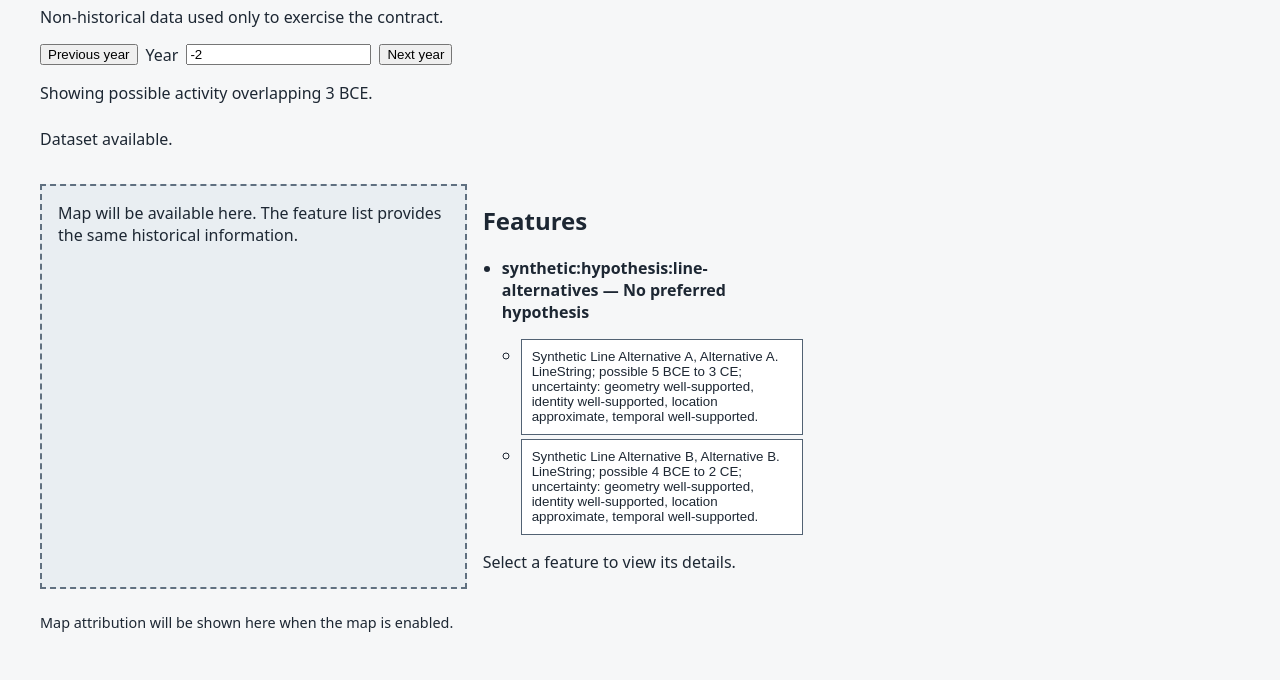
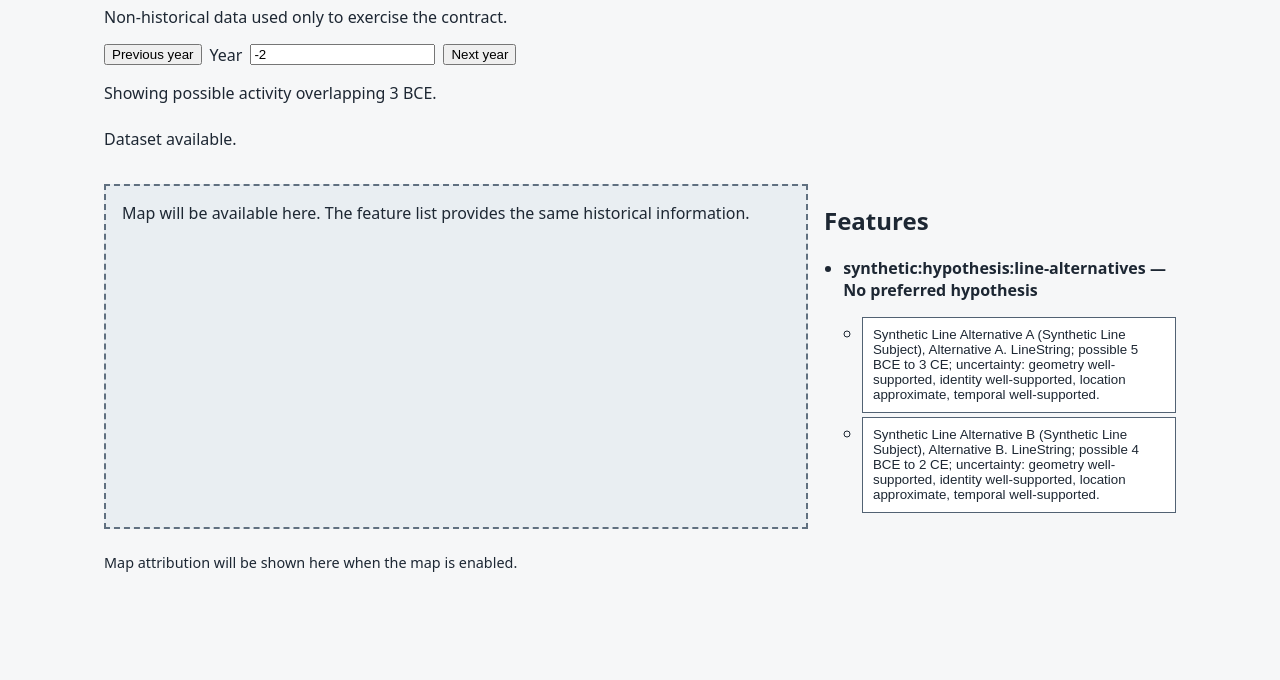
Before and after one commit to ywatase/chronomap, a website built with Vite: page web/index.html in a window 1280 px wide. Shown: the part 120-800 px from the top of the page. Built offline with nearby package versions, Linux system fonts and the light colour scheme.

Commit message:
fix: preserve UI shell map and accessibility state

```diff
--- a/web/src/app/state.ts
+++ b/web/src/app/state.ts
@@ -22,6 +22,7 @@ export type AppEvent =
   | { readonly type: "yearChanged"; readonly year: number }
   | { readonly type: "featureSelected"; readonly featureId: string }
   | { readonly type: "selectionCleared" }
+  | { readonly type: "detailClosed" }
   | { readonly type: "mobileTabChanged"; readonly tab: MobileTab }
   | { readonly type: "retryStarted" }
   | { readonly type: "retryFinished" };
@@ -39,6 +40,7 @@ export function reduce(state: AppState, event: AppEvent): AppState {
         ? { ...state, status: "ready", selectedFeatureId: event.featureId, activeMobileTab: "detail" }
         : state;
     case "selectionCleared": return { ...state, status: "selection-cleared", selectedFeatureId: null, activeMobileTab: "list" };
+    case "detailClosed": return { ...state, status: state.visibleFeatures.length ? "ready" : "no-match", selectedFeatureId: null, activeMobileTab: "list" };
     case "yearChanged": {
       if (!Number.isInteger(event.year)) return state;
       const visibleFeatures = filterFeaturesByYear(state.allFeatures, event.year);
--- a/web/src/styles.css
+++ b/web/src/styles.css
@@ -53,11 +53,10 @@ footer { margin-top: 1.5rem; font-size: .9rem; }
   .app-shell {
     padding: 2.5rem;
   }
-  main { grid-template-columns: minmax(0, 2fr) minmax(20rem, 1fr); }
+  .shell-content { display: grid; gap: 1rem; grid-template-columns: minmax(0, 2fr) minmax(20rem, 1fr); }
   .map-placeholder { grid-row: 2; }
   .sidebar { grid-column: 2; grid-row: 2; }
   .mobile-tabs { display: none; }
-  .list-panel, .detail-panel { display: block !important; }
 }
 
 @media (prefers-reduced-motion: reduce) {
--- a/web/src/ui/feature-list.ts
+++ b/web/src/ui/feature-list.ts
@@ -16,8 +16,11 @@ export function renderFeatureList(container: HTMLElement, state: AppState, bundl
     for (const feature of group.features) {
       const member = document.createElement("li"); const button = document.createElement("button"); button.type = "button";
       button.className = "feature-choice"; button.setAttribute("aria-pressed", String(state.selectedFeatureId === feature.id));
+      button.dataset.featureId = feature.id;
       const hypothesis = feature.properties.hypothesisLabel ? `, ${localizedText(feature.properties.hypothesisLabel, bundle.dataset.defaultLanguage)}` : "";
-      button.textContent = `${localizedText(feature.properties.labels, bundle.dataset.defaultLanguage)}${hypothesis}. ${feature.geometry.type}; ${periodText(feature.properties.temporal)}; uncertainty: ${uncertaintySummary(feature)}.`;
+      const entity = bundle.entitiesById[feature.properties.entityId];
+      const entityLabel = entity ? localizedText(entity.labels, bundle.dataset.defaultLanguage) : "Unknown entity";
+      button.textContent = `${localizedText(feature.properties.labels, bundle.dataset.defaultLanguage)} (${entityLabel})${hypothesis}. ${feature.geometry.type}; ${periodText(feature.properties.temporal)}; uncertainty: ${uncertaintySummary(feature)}.`;
       button.addEventListener("click", () => onSelect(feature.id, button)); member.append(button); members.append(member);
     }
     item.append(members); list.append(item);
--- a/web/src/ui/metadata-panel.ts
+++ b/web/src/ui/metadata-panel.ts
@@ -17,15 +17,16 @@ export function renderMetadataPanel(container: HTMLElement, selectedFeature: Fea
   const uncertainty = document.createElement("section"); const uncertaintyHeading = document.createElement("h3"); uncertaintyHeading.textContent = "Uncertainty"; uncertainty.append(uncertaintyHeading);
   for (const [dimension, assessment] of Object.entries(selectedFeature.properties.uncertainty)) uncertainty.append(line(`${dimension}: ${assessment.assessment}${assessment.note ? ` — ${assessment.note}` : ""}; evidence: ${assessment.evidenceIds.join(", ") || "none"}`));
   container.append(uncertainty);
-  const evidenceLines = selectedFeature.properties.evidenceIds.flatMap((id) => { const evidence = bundle.evidenceById[id]; return evidence ? [`${evidence.id}: supports ${evidence.supports.join(", ")}; locator ${evidence.locator}; ${evidence.note}`] : []; });
-  section(container, "Evidence", evidenceLines.length ? evidenceLines : ["No evidence references."]);
+  evidenceSection(container, selectedFeature, bundle);
   const sourceIds = [...new Set(selectedFeature.properties.evidenceIds.map((id) => bundle.evidenceById[id]?.sourceId).filter((id): id is string => Boolean(id)))];
-  const sourceLines = sourceIds.flatMap((id) => { const source = bundle.sourcesById[id]; if (!source) return []; const base = `${source.citation}; ${localizedText(source.title, bundle.dataset.defaultLanguage)}; ${source.creators.join(", ")}; ${source.publishedYear}; ${source.url}; accessed ${source.accessedDate}`; return source.rights.status === "restricted" || source.rights.status === "unknown" ? [base, citationOnlyNotice, rightsText("Source", source.rights)] : [base, rightsText("Source", source.rights)]; });
-  section(container, "Source", sourceLines.length ? sourceLines : ["No source metadata."]);
+  sourceSection(container, sourceIds, bundle);
   section(container, "Rights", [rightsText("FeatureVersion", selectedFeature.properties.rights), rightsText("Dataset", bundle.dataset.rights)]);
 }
 
 function section(container: HTMLElement, title: string, lines: readonly string[]): void { const sectionElement = document.createElement("section"); const heading = document.createElement("h3"); heading.textContent = title; sectionElement.append(heading); lines.forEach((value) => sectionElement.append(line(value))); container.append(sectionElement); }
 function line(value: string): HTMLParagraphElement { const paragraph = document.createElement("p"); paragraph.textContent = value; return paragraph; }
 function rightsText(subject: string, rights: Rights): string { return `${subject} rights: ${rights.status}${rights.attribution ? `; attribution ${rights.attribution}` : ""}${rights.terms ? `; terms ${rights.terms}` : ""}`; }
-function periodText(temporal: TemporalExtent): string { const start = temporal.start?.earliestYear ?? undefined; const end = temporal.end?.latestYear ?? undefined; if (start === undefined && end === undefined) return "Possible period is open."; if (start === undefined) return `Possible through ${displayYear(end!)}.`; if (end === undefined) return `Possible from ${displayYear(start)}.`; return `Possible from ${displayYear(start)} through ${displayYear(end)}.`; }
+function periodText(temporal: TemporalExtent): string { const start = temporal.start; const end = temporal.end; const boundary = (value: NonNullable<TemporalExtent["start"]>) => `${displayYear(value.earliestYear ?? value.latestYear!)} (${value.precision}, ${value.qualifier})`; if (!start && !end) return "Possible period is open."; if (!start) return `Possible through ${boundary(end!)}.`; if (!end) return `Possible from ${boundary(start)} onward.`; return `Possible from ${boundary(start)} through ${boundary(end)}.`; }
+function sourceAnchor(id: string): string { return `source-${encodeURIComponent(id)}`; }
+function evidenceSection(container: HTMLElement, feature: FeatureVersion, bundle: PublicBundle): void { const element = document.createElement("section"); const heading = document.createElement("h3"); heading.textContent = "Evidence"; element.append(heading); for (const id of feature.properties.evidenceIds) { const evidence = bundle.evidenceById[id]; if (!evidence) continue; const p = line(`${evidence.id}: supports ${evidence.supports.join(", ")}; locator ${evidence.locator}; ${evidence.note} `); const link = document.createElement("a"); link.href = `#${sourceAnchor(evidence.sourceId)}`; link.textContent = bundle.sourcesById[evidence.sourceId]?.citation ?? "View source"; p.append(link); element.append(p); } if (!element.querySelector("p")) element.append(line("No evidence references.")); container.append(element); }
+function sourceSection(container: HTMLElement, sourceIds: readonly string[], bundle: PublicBundle): void { const element = document.createElement("section"); const heading = document.createElement("h3"); heading.textContent = "Source"; element.append(heading); for (const id of sourceIds) { const source = bundle.sourcesById[id]; if (!source) continue; const item = document.createElement("article"); item.id = sourceAnchor(id); item.append(line(`${source.citation}; ${localizedText(source.title, bundle.dataset.defaultLanguage)}; ${source.creators.join(", ")}; ${displayYear(source.publishedYear)}; accessed ${source.accessedDate}`)); const url = document.createElement("a"); url.href = source.url; url.target = "_blank"; url.rel = "noopener noreferrer"; url.textContent = source.url; item.append(url); if (source.rights.status === "restricted" || source.rights.status === "unknown") item.append(line(citationOnlyNotice)); item.append(line(rightsText("Source", source.rights))); element.append(item); } if (!element.querySelector("article")) element.append(line("No source metadata.")); container.append(element); }
--- a/web/src/ui/ui-shell.ts
+++ b/web/src/ui/ui-shell.ts
@@ -5,46 +5,30 @@ import type { PublicBundle } from "../domain/types";
 import { renderFeatureList } from "./feature-list";
 import { renderMetadataPanel } from "./metadata-panel";
 
-export interface MapAdapterLike { setFeatures(features: AppState["visibleFeatures"]): void; setSelectedFeature(id: string | null): void; destroy?(): void; }
+export interface MapAdapterLike { mount(container: HTMLElement): void; setFeatures(features: AppState["visibleFeatures"]): void; setSelectedFeature(id: string | null): void; destroy?(): void; }
 export interface AppController { setMapAdapter(adapter: MapAdapterLike): void; retry(): void; destroy(): void; }
 
 export function mountUiShell(root: HTMLElement, bundle: PublicBundle, dispatch: (event: AppEvent) => void): AppController {
   let state: AppState = { status: "loading", selectedYear: initialYear(bundle.dataset), visibleFeatures: [], selectedFeatureId: null, activeMobileTab: "list", error: null, allFeatures: [] };
   let adapter: MapAdapterLike | null = null;
-  let lastTrigger: HTMLElement | null = null;
-  const emit = (event: AppEvent) => { state = reduce(state, event); dispatch(event); adapter?.setFeatures(state.visibleFeatures); adapter?.setSelectedFeature(state.selectedFeatureId); render(); };
-  const render = () => {
-    root.replaceChildren();
-    const skip = document.createElement("a"); skip.className = "skip-link"; skip.href = "#chronomap-main"; skip.textContent = "Skip to main content"; root.append(skip);
-    const shell = document.createElement("div"); shell.className = "app-shell";
-    const header = document.createElement("header");
-    const title = document.createElement("h1"); title.textContent = localizedText(bundle.dataset.title, bundle.dataset.defaultLanguage); header.append(title);
-    const description = document.createElement("p"); description.textContent = localizedText(bundle.dataset.description, bundle.dataset.defaultLanguage); header.append(description);
-    const controls = document.createElement("div"); controls.className = "year-controls";
-    const previous = document.createElement("button"); previous.type = "button"; previous.textContent = "Previous year"; previous.disabled = state.status === "loading" || state.status === "retrying"; previous.addEventListener("click", () => emit({ type: "yearChanged", year: state.selectedYear - 1 })); controls.append(previous);
-    const label = document.createElement("label"); label.htmlFor = "selected-year"; label.textContent = "Year"; controls.append(label);
-    const input = document.createElement("input"); input.id = "selected-year"; input.type = "number"; input.inputMode = "numeric"; input.value = String(state.selectedYear); input.disabled = state.status === "loading" || state.status === "retrying"; input.addEventListener("change", () => { const value = Number(input.value); if (Number.isInteger(value)) emit({ type: "yearChanged", year: value }); }); controls.append(input);
-    const next = document.createElement("button"); next.type = "button"; next.textContent = "Next year"; next.disabled = state.status === "loading" || state.status === "retrying"; next.addEventListener("click", () => emit({ type: "yearChanged", year: state.selectedYear + 1 })); controls.append(next);
-    const shownYear = document.createElement("p"); shownYear.textContent = `Showing possible activity overlapping ${displayYear(state.selectedYear)}.`; controls.append(shownYear); header.append(controls); shell.append(header);
-    const main = document.createElement("main"); main.id = "chronomap-main"; main.tabIndex = -1;
-    const live = document.createElement("p"); live.className = "live-status"; live.setAttribute("aria-live", "polite"); live.setAttribute("role", state.status === "failed" ? "alert" : "status"); live.textContent = statusText(state); main.append(live);
-    if (state.status === "failed") { const retry = document.createElement("button"); retry.type = "button"; retry.textContent = "Retry loading dataset"; retry.addEventListener("click", () => controller.retry()); main.append(retry); }
-    const map = document.createElement("section"); map.className = "map-placeholder"; map.setAttribute("aria-label", "Map area"); map.textContent = "Map will be available here. The feature list provides the same historical information."; main.append(map);
-    const sidebar = document.createElement("section"); sidebar.className = "sidebar";
-    const tabs = document.createElement("div"); tabs.className = "mobile-tabs"; tabs.setAttribute("role", "tablist"); tabs.setAttribute("aria-label", "Feature information");
-    for (const [tab, text] of [["list", "Feature list"], ["detail", "Details"]] as const) { const button = document.createElement("button"); button.type = "button"; button.id = `tab-${tab}`; button.setAttribute("role", "tab"); button.setAttribute("aria-controls", `panel-${tab}`); button.setAttribute("aria-selected", String(state.activeMobileTab === tab)); button.textContent = text; button.addEventListener("click", () => emit({ type: "mobileTabChanged", tab })); tabs.append(button); }
-    sidebar.append(tabs);
-    const listPanel = document.createElement("section"); listPanel.id = "panel-list"; listPanel.className = "list-panel"; listPanel.setAttribute("role", "tabpanel"); listPanel.setAttribute("aria-labelledby", "tab-list"); listPanel.hidden = state.activeMobileTab !== "list";
-    renderFeatureList(listPanel, state, bundle, (featureId, trigger) => { lastTrigger = trigger; emit({ type: "featureSelected", featureId }); }); sidebar.append(listPanel);
-    const detailPanel = document.createElement("section"); detailPanel.id = "panel-detail"; detailPanel.className = "detail-panel"; detailPanel.setAttribute("role", "tabpanel"); detailPanel.setAttribute("aria-labelledby", "tab-detail"); detailPanel.hidden = state.activeMobileTab !== "detail";
-    renderMetadataPanel(detailPanel, state.visibleFeatures.find((feature) => feature.id === state.selectedFeatureId) ?? null, bundle, () => { emit({ type: "selectionCleared" }); lastTrigger?.focus(); }); sidebar.append(detailPanel); main.append(sidebar); shell.append(main);
-    const footer = document.createElement("footer"); footer.textContent = "Map attribution will be shown here when the map is enabled."; shell.append(footer); root.append(shell);
-  };
-  const controller: AppController = { setMapAdapter(nextAdapter) { adapter?.destroy?.(); adapter = nextAdapter; adapter.setFeatures(state.visibleFeatures); adapter.setSelectedFeature(state.selectedFeatureId); }, retry() { emit({ type: "retryStarted" }); }, destroy() { adapter?.destroy?.(); adapter = null; root.replaceChildren(); } };
-  emit({ type: "bundleReady", features: bundle.features, year: state.selectedYear });
-  return controller;
+  let lastFeatureId: string | null = null;
+  root.replaceChildren();
+  const shell = document.createElement("div"); shell.className = "app-shell"; root.append(shell);
+  const header = document.createElement("header"); const title = document.createElement("h1"); title.textContent = localizedText(bundle.dataset.title, bundle.dataset.defaultLanguage); const description = document.createElement("p"); description.textContent = localizedText(bundle.dataset.description, bundle.dataset.defaultLanguage); header.append(title, description); shell.append(header);
+  const controls = document.createElement("div"); controls.className = "year-controls"; const previous = button("Previous year"); const label = document.createElement("label"); label.htmlFor = "selected-year"; label.textContent = "Year"; const input = document.createElement("input"); input.id = "selected-year"; input.type = "number"; input.inputMode = "numeric"; const next = button("Next year"); const shownYear = document.createElement("p"); controls.append(previous, label, input, next, shownYear); header.append(controls);
+  const content = document.createElement("div"); content.className = "shell-content"; shell.append(content);
+  const live = document.createElement("p"); live.className = "live-status"; live.setAttribute("role", "status"); live.setAttribute("aria-live", "polite"); content.append(live);
+  const retry = button("Retry loading dataset"); retry.hidden = true; content.append(retry);
+  const map = document.createElement("section"); map.className = "map-placeholder"; map.dataset.mapHost = ""; map.setAttribute("aria-label", "Map area"); map.textContent = "Map will be available here. The feature list provides the same historical information."; content.append(map);
+  const sidebar = document.createElement("section"); sidebar.className = "sidebar"; const tabs = document.createElement("div"); tabs.className = "mobile-tabs"; tabs.setAttribute("role", "tablist"); tabs.setAttribute("aria-label", "Feature information"); const listTab = tab("list", "Feature list"); const detailTab = tab("detail", "Details"); tabs.append(listTab, detailTab); sidebar.append(tabs);
+  const listPanel = document.createElement("section"); listPanel.id = "panel-list"; listPanel.className = "list-panel"; listPanel.setAttribute("role", "tabpanel"); listPanel.setAttribute("aria-labelledby", "tab-list"); const detailPanel = document.createElement("section"); detailPanel.id = "panel-detail"; detailPanel.className = "detail-panel"; detailPanel.setAttribute("role", "tabpanel"); detailPanel.setAttribute("aria-labelledby", "tab-detail"); detailPanel.tabIndex = -1; sidebar.append(listPanel, detailPanel); content.append(sidebar); const footer = document.createElement("footer"); footer.textContent = "Map attribution will be shown here when the map is enabled."; shell.append(footer);
+  const update = () => { input.value = String(state.selectedYear); const disabled = state.status === "loading" || state.status === "retrying"; previous.disabled = disabled; input.disabled = disabled; next.disabled = disabled; shownYear.textContent = `Showing possible activity overlapping ${displayYear(state.selectedYear)}.`; live.textContent = statusText(state); live.setAttribute("role", state.status === "failed" ? "alert" : "status"); retry.hidden = state.status !== "failed"; listPanel.hidden = state.activeMobileTab !== "list"; detailPanel.hidden = state.activeMobileTab !== "detail"; listTab.setAttribute("aria-selected", String(state.activeMobileTab === "list")); detailTab.setAttribute("aria-selected", String(state.activeMobileTab === "detail")); renderFeatureList(listPanel, state, bundle, (featureId) => { lastFeatureId = featureId; emit({ type: "featureSelected", featureId }); detailTab.focus(); }); renderMetadataPanel(detailPanel, state.visibleFeatures.find((feature) => feature.id === state.selectedFeatureId) ?? null, bundle, () => { emit({ type: "detailClosed" }); [...listPanel.querySelectorAll<HTMLButtonElement>("[data-feature-id]")].find((button) => button.dataset.featureId === lastFeatureId)?.focus(); }); };
+  const emit = (event: AppEvent) => { state = reduce(state, event); dispatch(event); adapter?.setFeatures(state.visibleFeatures); adapter?.setSelectedFeature(state.selectedFeatureId); update(); };
+  previous.addEventListener("click", () => emit({ type: "yearChanged", year: state.selectedYear - 1 })); next.addEventListener("click", () => emit({ type: "yearChanged", year: state.selectedYear + 1 })); input.addEventListener("change", () => { const value = Number(input.value); if (Number.isInteger(value)) emit({ type: "yearChanged", year: value }); }); listTab.addEventListener("click", () => emit({ type: "mobileTabChanged", tab: "list" })); detailTab.addEventListener("click", () => emit({ type: "mobileTabChanged", tab: "detail" }));
+  const controller: AppController = { setMapAdapter(nextAdapter) { adapter?.destroy?.(); adapter = nextAdapter; adapter.mount(map); adapter.setFeatures(state.visibleFeatures); adapter.setSelectedFeature(state.selectedFeatureId); }, retry() { emit({ type: "retryStarted" }); }, destroy() { adapter?.destroy?.(); adapter = null; root.replaceChildren(); } };
+  retry.addEventListener("click", () => controller.retry()); emit({ type: "bundleReady", features: bundle.features, year: state.selectedYear }); return controller;
 }
 
-function statusText(state: AppState): string {
-  switch (state.status) { case "loading": return "Loading dataset…"; case "ready": return "Dataset available."; case "no-match": return "No features match the selected year."; case "selection-cleared": return "The selected feature is not visible for this year; selection cleared."; case "failed": return `Dataset failed to load. ${state.error ?? "Please retry."}`; case "retrying": return "Retrying dataset load…"; }
-}
+function button(text: string): HTMLButtonElement { const element = document.createElement("button"); element.type = "button"; element.textContent = text; return element; }
+function tab(name: "list" | "detail", text: string): HTMLButtonElement { const element = button(text); element.id = `tab-${name}`; element.setAttribute("role", "tab"); element.setAttribute("aria-controls", `panel-${name}`); return element; }
+function statusText(state: AppState): string { switch (state.status) { case "loading": return "Loading dataset…"; case "ready": return "Dataset available."; case "no-match": return "No features match the selected year."; case "selection-cleared": return "The selected feature is not visible for this year; selection cleared."; case "failed": return `Dataset failed to load. ${state.error ?? "Please retry."}`; case "retrying": return "Retrying dataset load…"; } }
```
Also changed, not shown: web/tests/metadata.test.ts (+4 -0 lines), web/tests/state.test.ts (+5 -0 lines), web/tests/ui-shell.test.ts (added, +19 -0 lines), .superpowers/sdd/2026-09-16-chronomap-ui-mvp/task-3-report.md.
